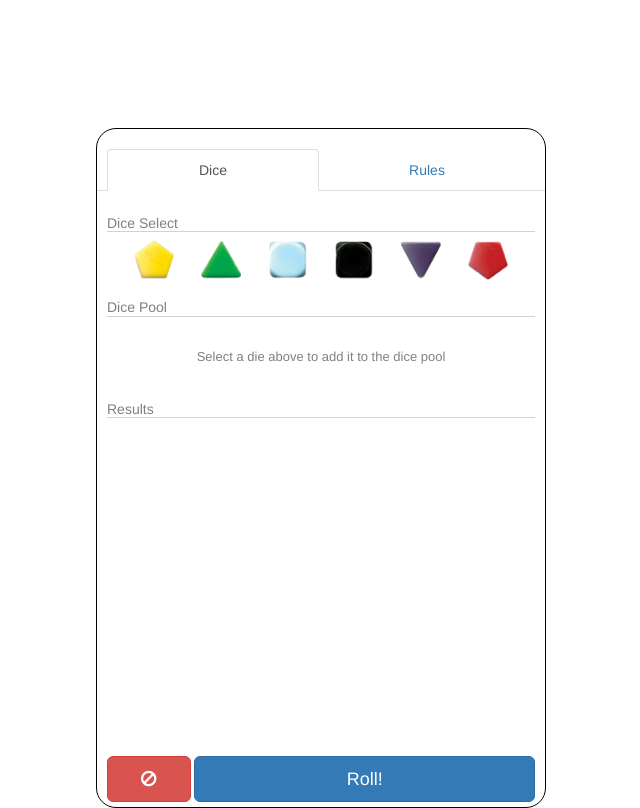
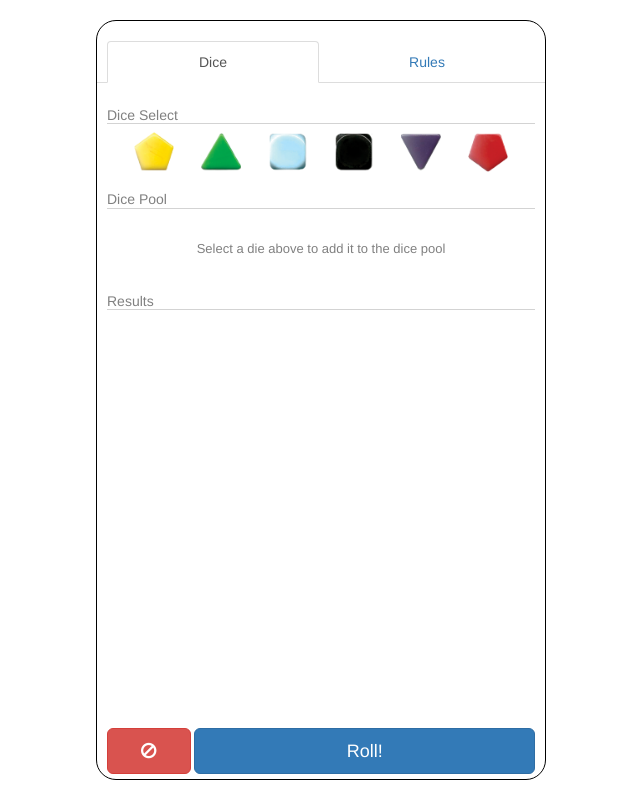
Before and after one commit to ntscheel/ntscheel.github.io, a plain HTML site: page edge.html in a window 1280 px wide. Shown: the whole page, without its empty margins (319-959 px from the left). Drawn offline with Linux system fonts and the light colour scheme.

Commit message:
Add files via upload

```diff
--- a/edge/edge.css
+++ b/edge/edge.css
@@ -11,8 +11,8 @@
 	.main-content {
 		border: 1px solid black;
 		border-radius: 20px;
-		margin-top: 10%;
-		height: 85%;
+		margin-top: 20px;
+		height: 95%;
 	}
 }
 
```
